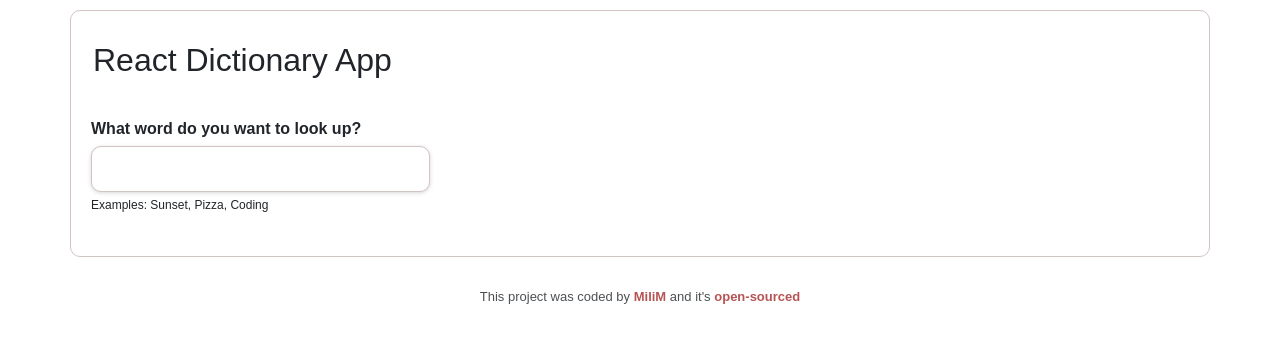
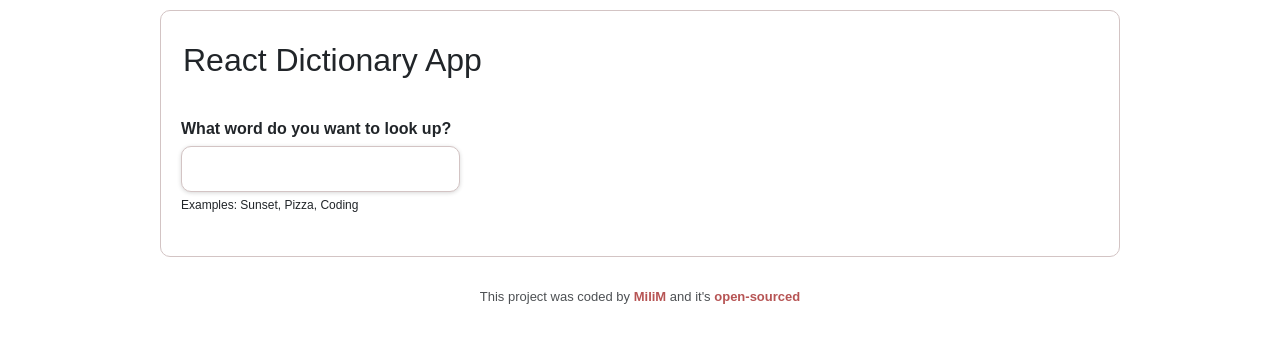
Before and after one commit to milimk/react-dictionary-app, a React (Create React App) app: page / in a window 1280 px wide. Shown: the top 342 px of the page. Built offline with nearby package versions, Linux system fonts and the light colour scheme.

Commit message:
Adding Photos component

```diff
--- a/src/App.css
+++ b/src/App.css
@@ -1,5 +1,7 @@
 .App {
   font-family: Arial, Helvetica, sans-serif;
+  max-width: 960px;
+  margin: 0 auto;
 }
 
 .App footer {
--- a/src/App.js
+++ b/src/App.js
@@ -6,7 +6,7 @@ function App() {
     <div className="App">
       <header></header>
       <main>
-        <Dictionary />
+        <Dictionary defaultWord="hello" />
       </main>
       <footer>
         This project was coded by{" "}
--- /dev/null
+++ b/src/Photos.js
@@ -0,0 +1,5 @@
+import React from "react";
+
+export default function Photos(props) {
+  return <div className="Photos">Photos here</div>;
+}
--- a/src/SearchResult.js
+++ b/src/SearchResult.js
@@ -24,7 +24,7 @@ export default function SearchResult(props) {
           </div>
         </div>
         <div className="row">
-          <div className="col">Related Images</div>
+          <div className="col"></div>
         </div>
       </div>
     );
```
